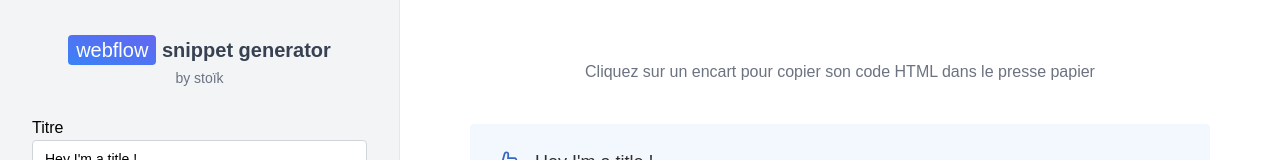
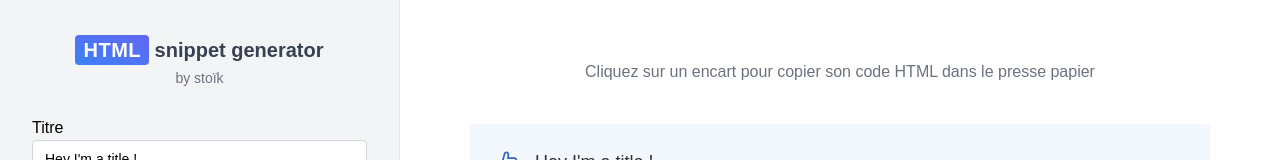
Before and after one commit to stoikio/html-snippet-generator, a Next.js app: page / in a window 1280 px wide. Shown: the top 160 px of the page. Built offline with nearby package versions, Linux system fonts and the light colour scheme; a small style sheet from the web is missing.

Commit message:
Changed Webflow name to HTML

```diff
--- a/package.json
+++ b/package.json
@@ -1,5 +1,5 @@
 {
-  "name": "webflow-snippets",
+  "name": "@stoikio/html-snippet-generator",
   "version": "0.1.0",
   "private": true,
   "scripts": {
--- a/pages/index.tsx
+++ b/pages/index.tsx
@@ -19,14 +19,14 @@
   return (
     <>
       <Head>
-        <title>Webflow snippet generator | Stoïk</title>
+        <title>HTML snippet generator | Stoïk</title>
       </Head>
       <div className="h-screen overflow-hidden flex flex-col md:flex-row">
         <div className="bg-gray-100 overflow-auto py-4 border-r border-gray-200 md:w-[300px] lg:w-[400px] px-8 space-y-2">
           <div className="font-semibold text-xl py-5 text-gray-700">
             <div className="flex flex-col items-center">
               <div className="text-center">
-                <span className="bg-gradient-to-tr from-blue-500 to-indigo-500 text-white px-2 py-1 rounded font-medium">webflow</span> snippet generator
+                <span className="bg-gradient-to-tr from-blue-500 to-indigo-500 text-white px-2 py-1 tracking-wide rounded font-black">HTML</span> snippet generator
               </div>
               <div className="text-sm font-normal text-gray-500 mt-1">by stoïk</div>
             </div>
```
